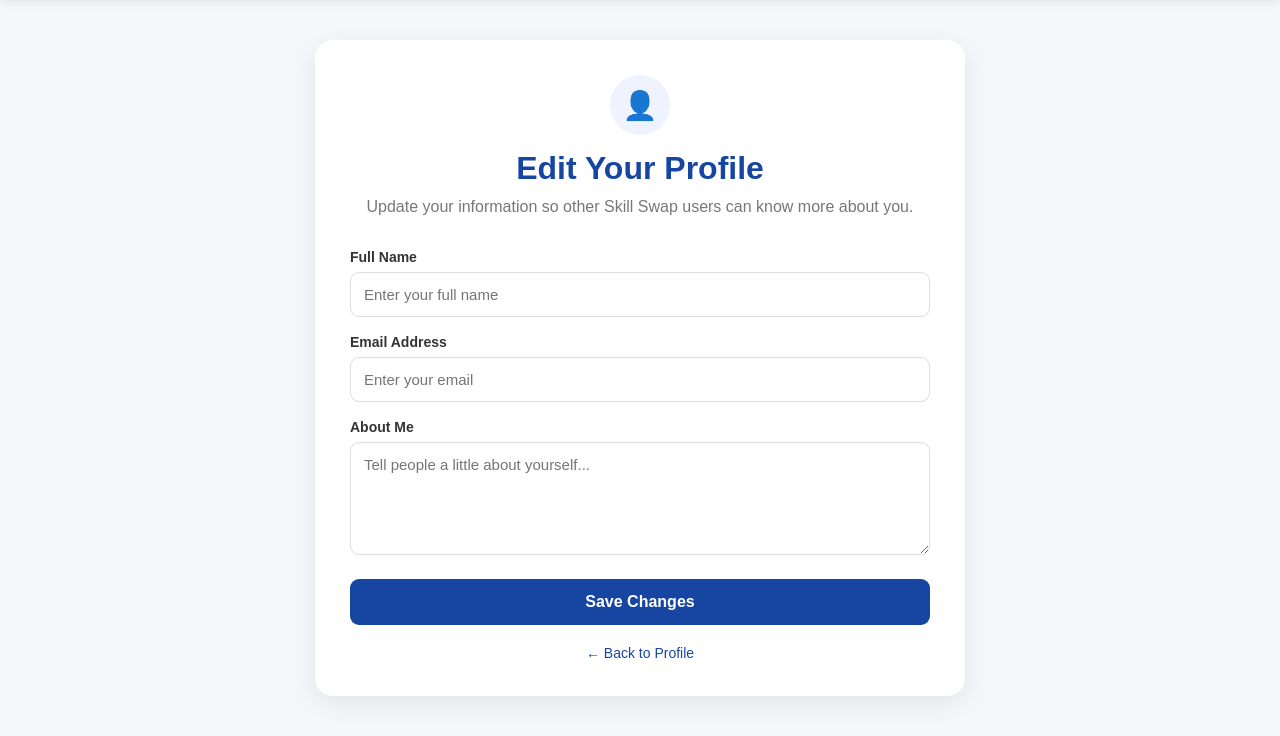
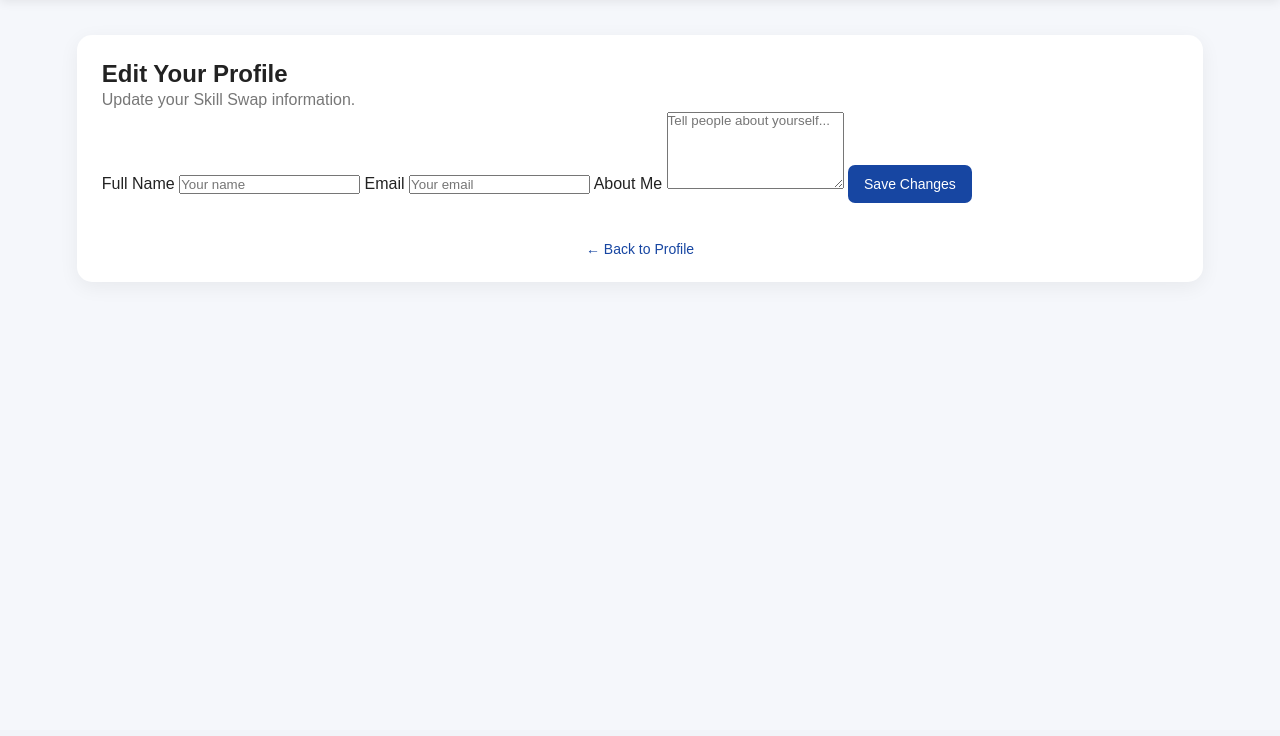
Before and after one commit to emma5004/Skillswap-, a Flask app: template templates/edit-profile.html in a window 1280 px wide. Shown: the part 70-806 px from the top of the page. After the commit the page ends 352 px from the top, so only its background shows below. Run offline with Flask 3, Linux system fonts and the light colour scheme; the template is opened without the code that fills it, so the values that code supplies are empty.

Commit message:
Refactor edit profile page layout and styling

```diff
--- a/templates/edit-profile.html
+++ b/templates/edit-profile.html
@@ -30,71 +30,66 @@
     </nav>
 
 
-    <main class="skill-form-container">
+    <main class="dashboard-container">
 
-        <div class="skill-form-box">
+        <section class="dashboard-section">
 
-            <div class="skill-form-icon">
-                👤
-            </div>
+            <div class="dashboard-card">
 
                 <h1>Edit Your Profile</h1>
 
-            <p class="skill-form-subtitle">
-                Update your information so other Skill Swap
-                users can know more about you.
+                <p>
+                    Update your Skill Swap information.
                 </p>
 
 
                 <form method="POST" action="/edit-profile">
 
-                <label for="name">
-                    Full Name
-                </label>
+                    <label for="name">Full Name</label>
 
                     <input
                         type="text"
                         id="name"
                         name="name"
                         value="{{ session.get('name', '') }}"
-                    placeholder="Enter your full name"
+                        placeholder="Your name"
                         required
                     >
 
 
-                <label for="email">
-                    Email Address
-                </label>
+                    <label for="email">Email</label>
 
                     <input
                         type="email"
                         id="email"
                         name="email"
                         value="{{ session.get('email', '') }}"
-                    placeholder="Enter your email"
+                        placeholder="Your email"
                         required
                     >
 
 
-                <label for="about">
-                    About Me
-                </label>
+                    <label for="about">About Me</label>
 
                     <textarea
                         id="about"
                         name="about"
                         rows="5"
-                    placeholder="Tell people a little about yourself..."
+                        placeholder="Tell people about yourself..."
                     >{{ session.get('about', '') }}</textarea>
 
 
-                <button type="submit"
-                        class="auth-button">
+                    <button
+                        type="submit"
+                        class="dashboard-card-button"
+                    >
                         Save Changes
                     </button>
 
                 </form>
 
+
+                <br>
 
                 <a href="/profile" class="back-home">
                     ← Back to Profile
@@ -102,7 +97,10 @@
 
             </div>
 
+        </section>
+
     </main>
 
 </body>
+
 </html>
```
Lines whose indentation alone changed are shown as unchanged.
